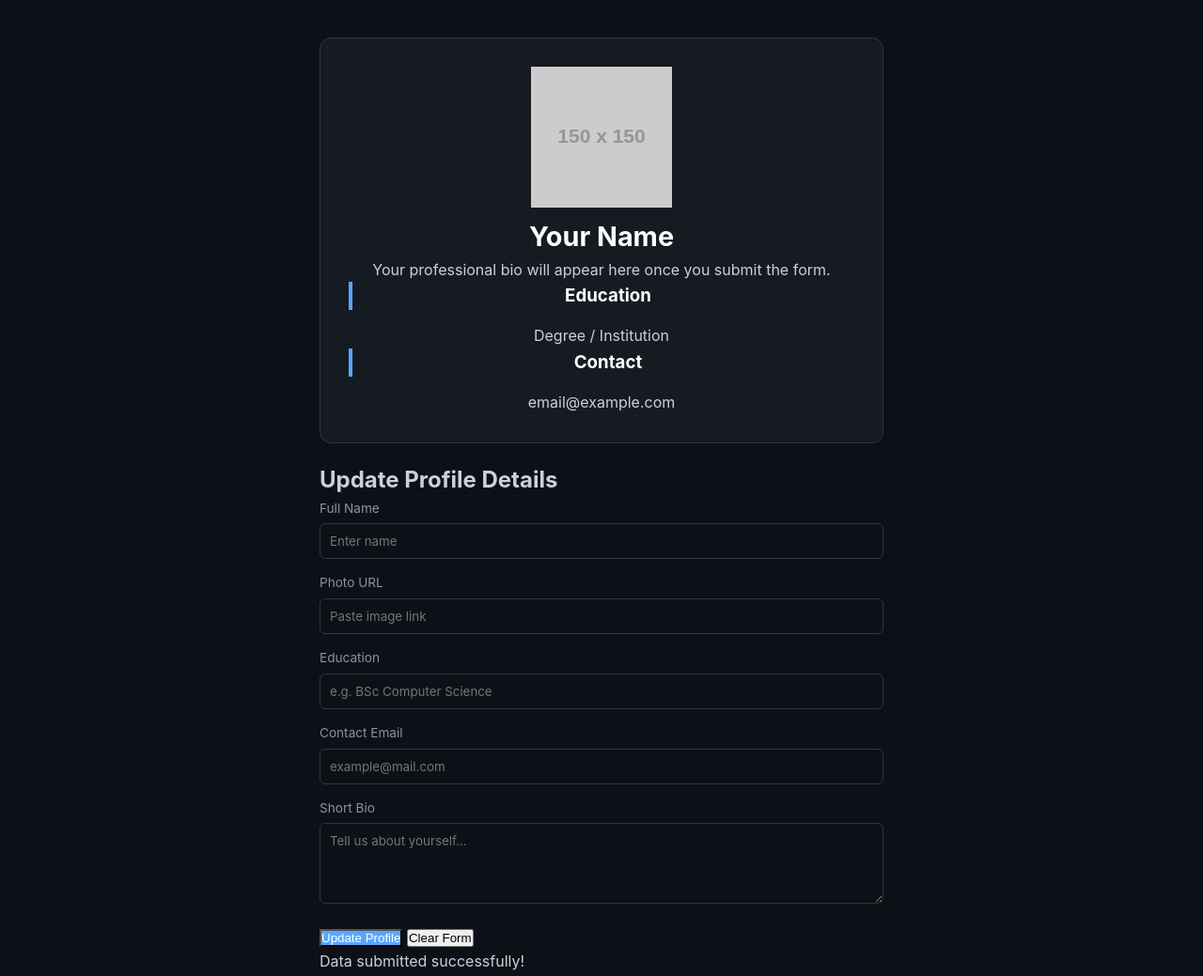
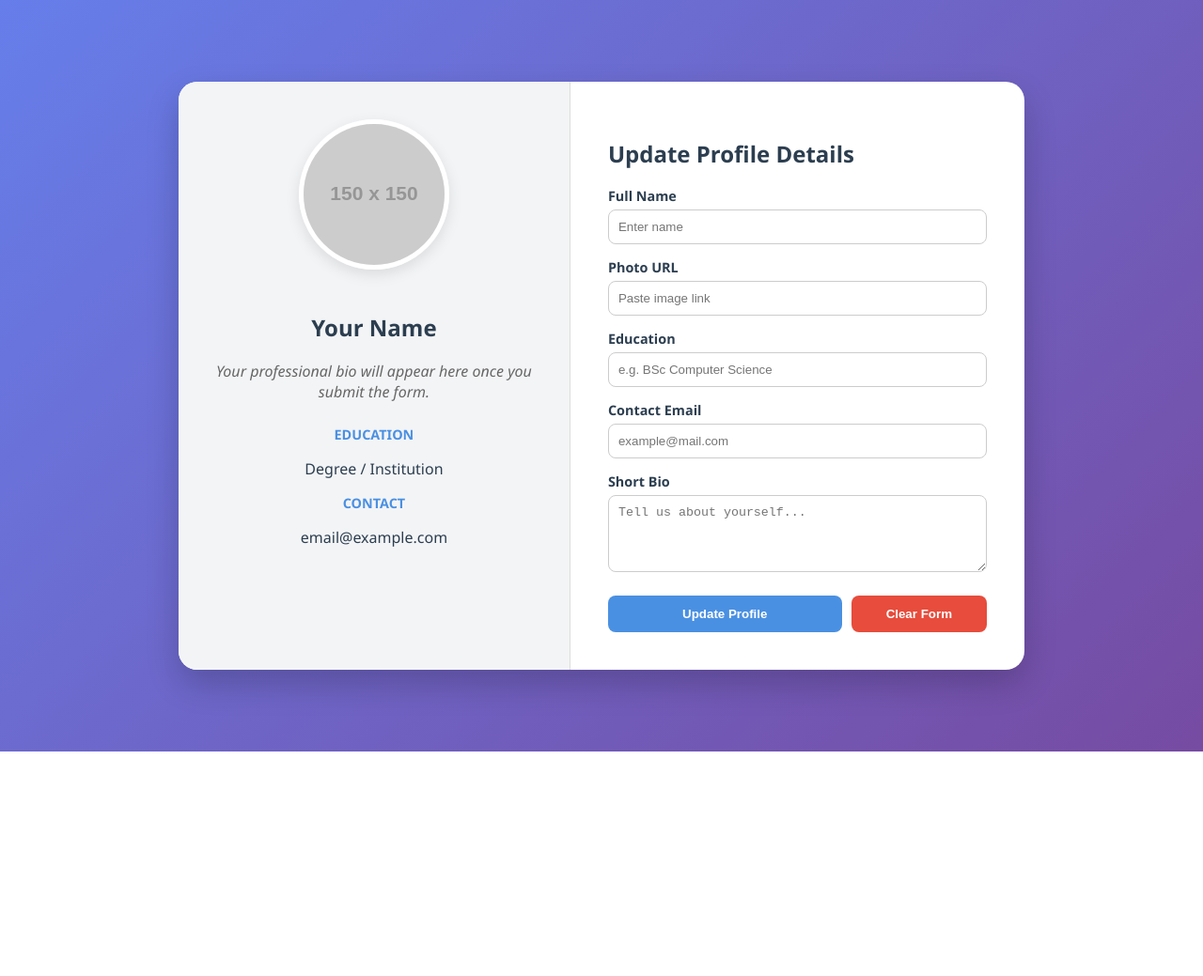
Before and after one commit to 0xEnc0der/WEB-Assignment, a plain HTML site: page index.html in a window 1280 px wide. Shown: the whole page at 94% size. After the commit the page ends 800 px from the top, so only its background shows below. Drawn offline with Linux system fonts and the light colour scheme; placeholder pictures from the web are drawn by us; a script that the page names is missing.

Commit message:
Refactor CSS styles for improved layout and design

```diff
--- a/style.css
+++ b/style.css
@@ -1,167 +1,114 @@
 :root {
-    --bg-color: #0d1117;
-    --card-bg: #161b22;
-    --accent-color: #58a6ff;
-    --text-main: #c9d1d9;
-    --text-dim: #8b949e;
-    --border-color: #30363d;
-    --btn-hover: #1f6feb;
-}
-
-* {
-    box-sizing: border-box;
-    margin: 0;
-    padding: 0;
+    --primary: #4a90e2;
+    --secondary: #f3f4f6;
+    --accent: #2ecc71;
+    --text: #2c3e50;
 }
 
 body {
-    background-color: var(--bg-color);
-    color: var(--text-main);
-    font-family: 'Inter', sans-serif;
-    line-height: 1.6;
+    font-family: 'Segoe UI', Tahoma, Geneva, Verdana, sans-serif;
+    background: linear-gradient(135deg, #667eea 0%, #764ba2 100%);
     display: flex;
     justify-content: center;
-    padding: 40px 20px;
+    align-items: center;
+    min-height: 100vh;
+    margin: 0;
+    color: var(--text);
 }
 
 .container {
-    width: 100%;
-    max-width: 600px;
+    display: flex;
+    background: white;
+    width: 900px;
+    border-radius: 20px;
+    overflow: hidden;
+    box-shadow: 0 15px 35px rgba(0,0,0,0.2);
 }
 
-/* Profile Section */
+/* Profile Card Styling */
 .profile-card {
+    flex: 1;
+    background-color: var(--secondary);
+    padding: 40px;
     text-align: center;
-    background: var(--card-bg);
-    padding: 30px;
-    border-radius: 12px;
-    border: 1px solid var(--border-color);
+    border-right: 1px solid #ddd;
+}
+
+.photo-slot img {
+    width: 150px;
+    height: 150px;
+    border-radius: 50%;
+    object-fit: cover;
+    border: 5px solid white;
+    box-shadow: 0 5px 15px rgba(0,0,0,0.1);
     margin-bottom: 20px;
 }
 
-.photo-container {
-    width: 120px;
-    height: 120px;
-    margin: 0 auto 15px;
-    border-radius: 50%;
-    overflow: hidden;
-    border: 3px solid var(--accent-color);
+.bio-text {
+    font-style: italic;
+    color: #666;
+    margin-bottom: 25px;
 }
 
-.profile-img {
-    width: 100%;
-    height: 100%;
-    object-fit: cover;
-}
-
-h1 {
-    font-size: 1.8rem;
-    color: #fff;
-}
-
-.tagline {
-    font-family: 'JetBrains Mono', monospace;
-    color: var(--accent-color);
+.info-group h3 {
     font-size: 0.9rem;
-}
-
-/* Sections */
-.content-section, .form-section {
-    background: var(--card-bg);
-    padding: 25px;
-    border-radius: 12px;
-    border: 1px solid var(--border-color);
-    margin-bottom: 20px;
-}
-
-h3 {
-    margin-bottom: 15px;
-    border-left: 4px solid var(--accent-color);
-    padding-left: 10px;
-    color: #fff;
-}
-
-.edu-item {
-    margin-bottom: 15px;
-}
-
-.year {
-    font-size: 0.75rem;
-    background: #238636;
-    color: #fff;
-    padding: 2px 8px;
-    border-radius: 10px;
-    display: inline-block;
+    text-transform: uppercase;
+    color: var(--primary);
     margin-bottom: 5px;
 }
 
-a {
-    color: var(--accent-color);
-    text-decoration: none;
+/* Form Styling */
+.form-container {
+    flex: 1.2;
+    padding: 40px;
 }
 
-/* Form Styles */
 .input-group {
     margin-bottom: 15px;
 }
 
 label {
     display: block;
-    font-size: 0.85rem;
+    font-weight: 600;
     margin-bottom: 5px;
-    color: var(--text-dim);
+    font-size: 0.9rem;
 }
 
 input, textarea {
     width: 100%;
     padding: 10px;
-    background: var(--bg-color);
-    border: 1px solid var(--border-color);
-    border-radius: 6px;
-    color: #fff;
-    font-family: inherit;
+    border: 1px solid #ccc;
+    border-radius: 8px;
+    box-sizing: border-box;
 }
 
-input:focus, textarea:focus {
-    outline: none;
-    border-color: var(--accent-color);
+.button-row {
+    display: flex;
+    gap: 10px;
+    margin-top: 20px;
 }
 
-/* Buttons */
-.button-group {
-    display: flex;
-    gap: 10px;
-    margin-top: 10px;
-}
-
-.btn {
-    padding: 10px 20px;
+button {
+    padding: 12px 20px;
     border: none;
-    border-radius: 6px;
+    border-radius: 8px;
     cursor: pointer;
-    font-weight: 600;
-    transition: background 0.3s ease;
+    font-weight: bold;
+    transition: 0.3s;
 }
 
 .btn-submit {
-    background: var(--accent-color);
-    color: #fff;
+    background-color: var(--primary);
+    color: white;
     flex: 2;
 }
 
-.btn-submit:hover {
-    background: var(--btn-hover);
-}
+.btn-submit:hover { background-color: #357abd; }
 
-.btn-clear {
-    background: transparent;
-    border: 1px solid var(--border-color);
-    color: var(--text-dim);
+.btn-reset {
+    background-color: #e74c3c;
+    color: white;
     flex: 1;
 }
 
-.btn-clear:hover {
-    background: #f85149;
-    color: #fff;
-    border-color: #f85149;
-}
+.hidden { display: none; color: var(--accent); margin-top: 15px; font-weight: bold; }
```
